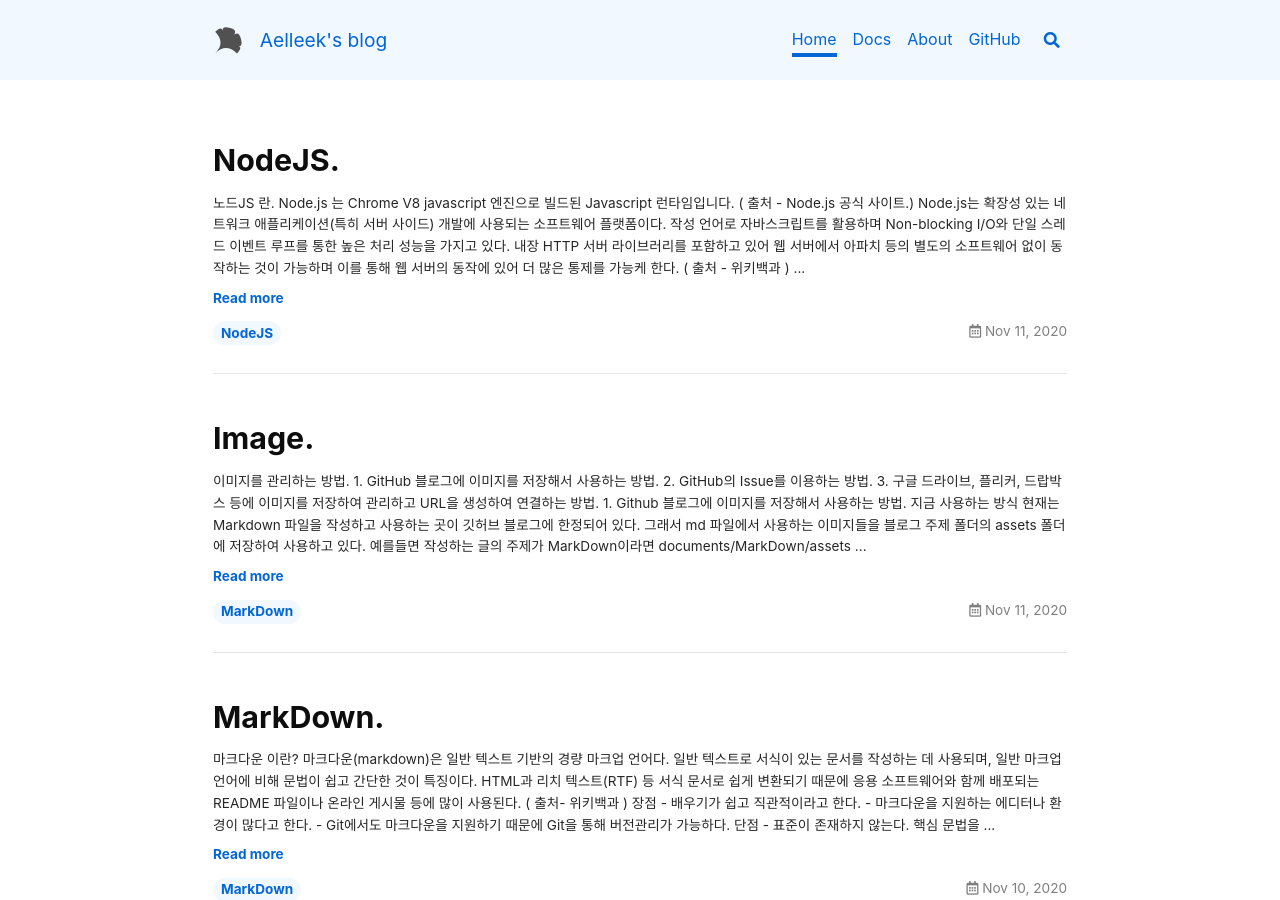
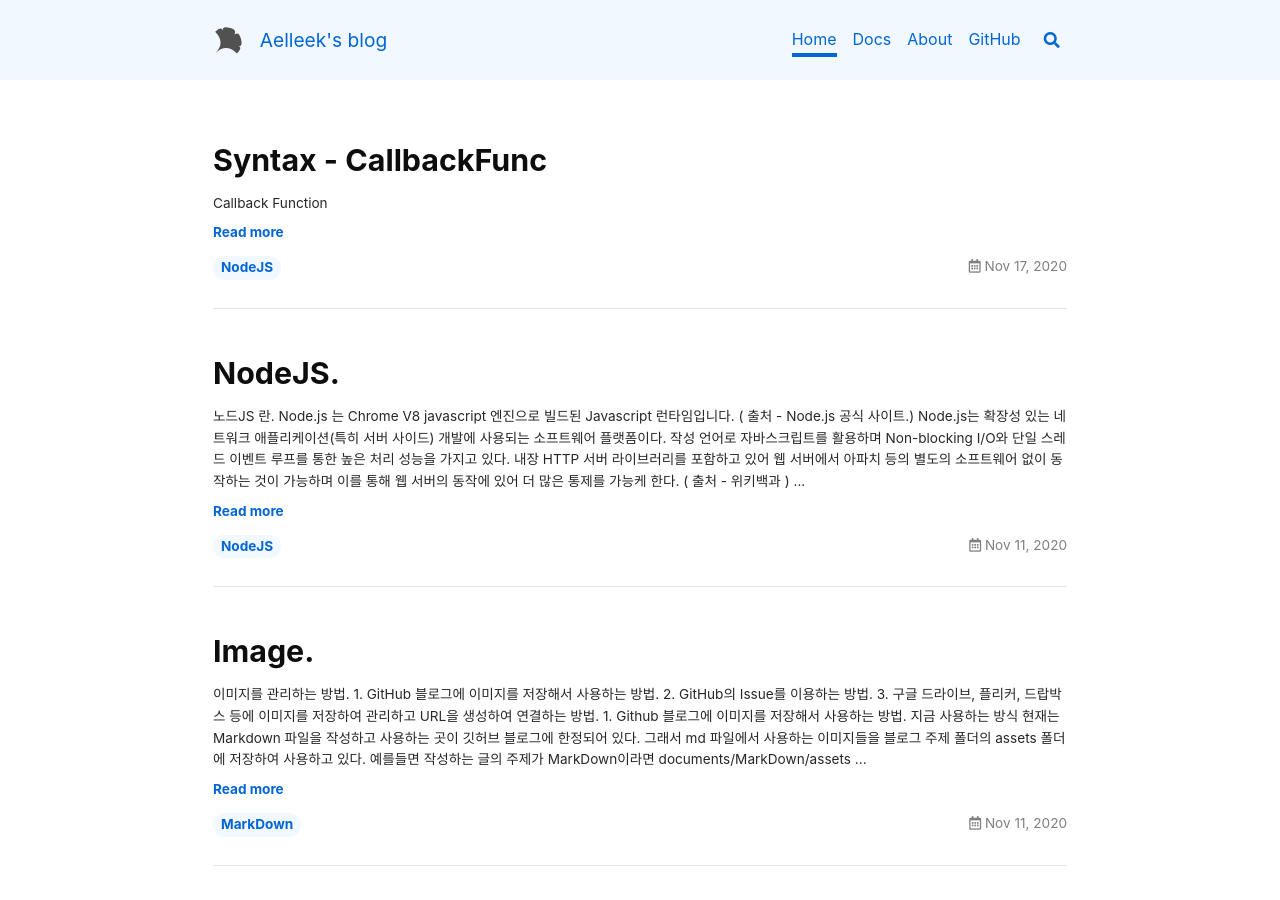
Before and after one commit to Aelleek/aelleek.github.io, a Jekyll site: the page built from index.html, in a window 1280 px wide and 900 px high. Built offline with Jekyll 4.4.1, drawn with Linux system fonts in a browser that asks for light colours; nearby versions of some CDN libraries; emoji names are drawn with the system emoji font; the list of posts is cut into pages by our own code.

Commit message:
Update nodejs nav and Add Callback Function.md

```diff
--- a/_data/navigation.yml
+++ b/_data/navigation.yml
@@ -86,4 +86,8 @@ nodejs:
   - title: NodeJS
     children:
       - title: Introduction
-      - url:   /documents/NodeJS/start-nodejs
+        url:   /documents/NodeJS/start-nodejs
+  - title: Syntax
+    children:
+      - title: Callback Function
+        url:   /documents/NodeJS/Callback Function
--- /dev/null
+++ b/documents/NodeJS/_posts/2020-11-17-Callback Function.md
@@ -0,0 +1,12 @@
+---
+layout: article
+title: Syntax - CallbackFunc
+permalink: /documents/NodeJS/Callback Function
+sidebar:
+  nav: nodejs
+aside:
+    toc: false
+tags: NodeJS
+---
+
+# Callback Function
```
